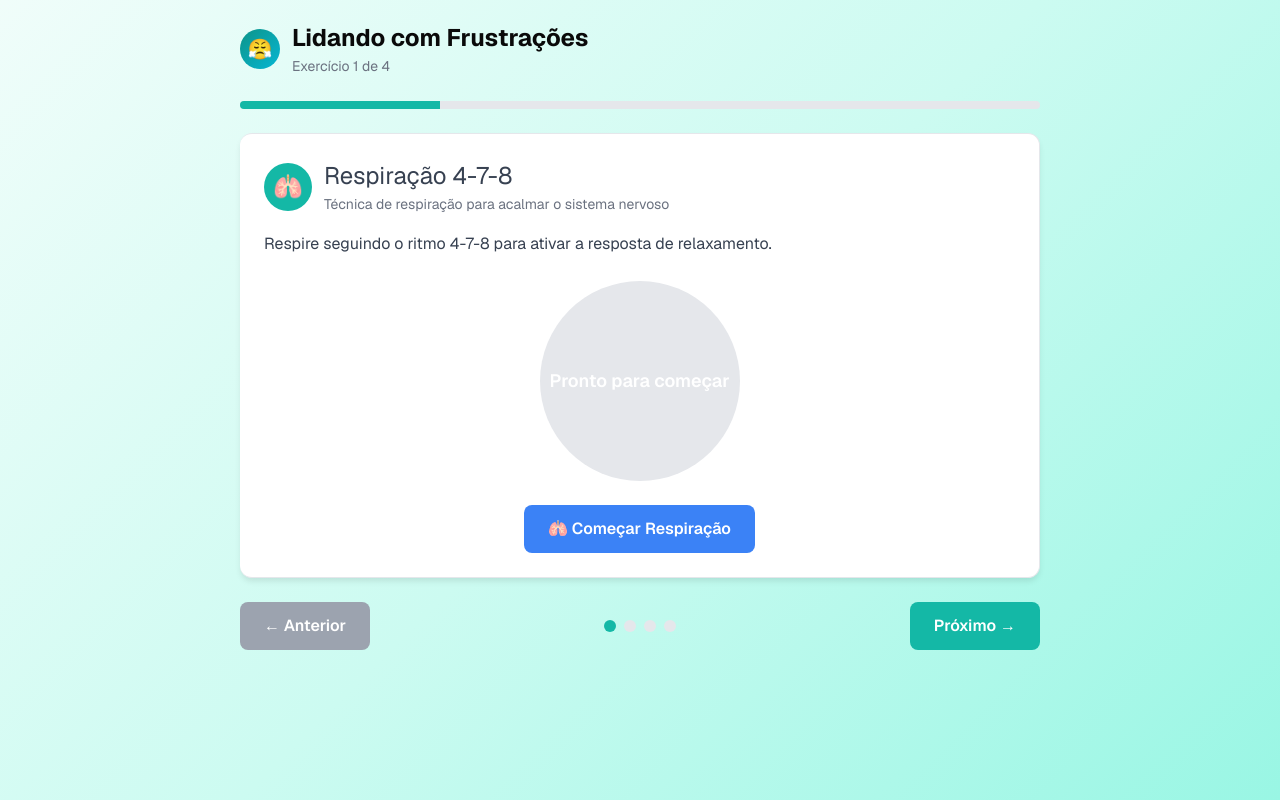
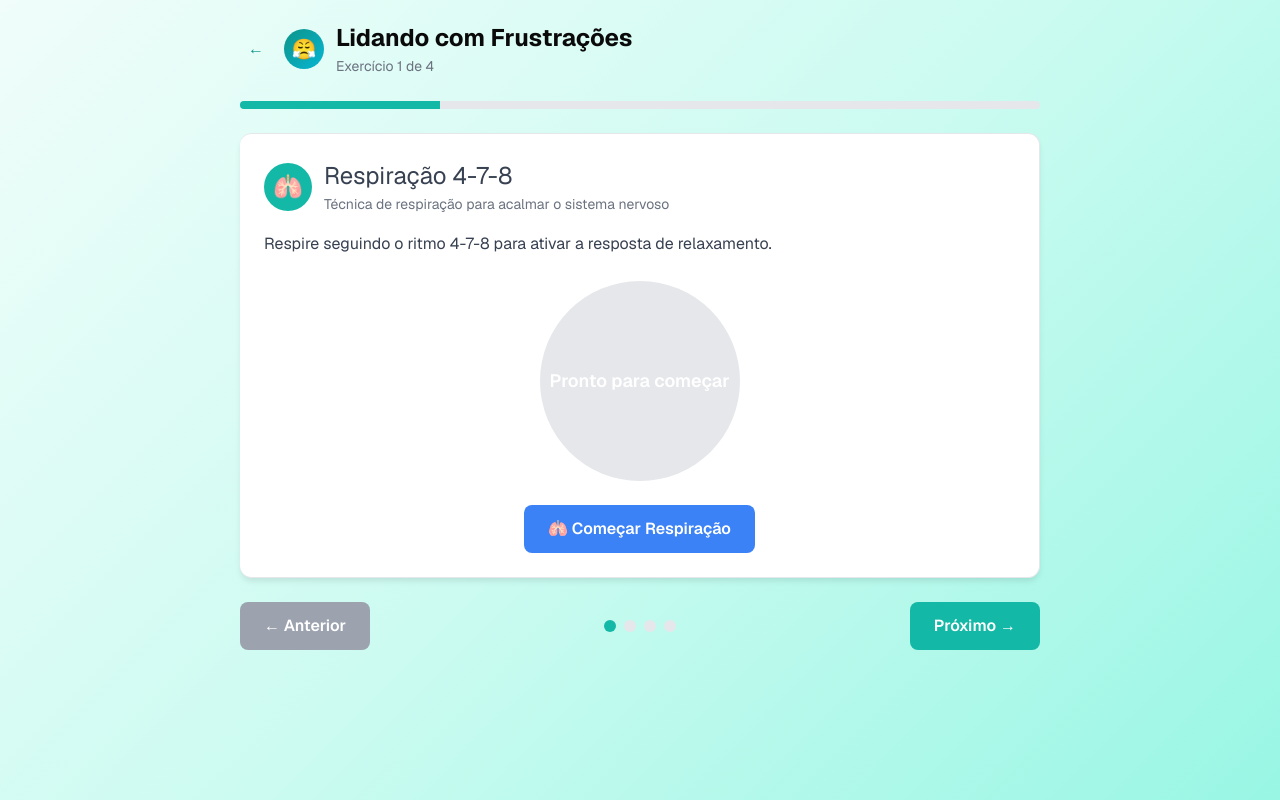
Before and after one commit to ClaudemirWork/teaplus-working, a Next.js app: page /frustration-management in a window 1280 px wide. Both pictures are taken after a click on the button "😤 Começar Treinamento". Built offline with nearby package versions, Linux system fonts and the light colour scheme.

Commit message:
Update page.tsx correção do botão voltar na gestão de frustração

```diff
--- a/app/frustration-management/page.tsx
+++ b/app/frustration-management/page.tsx
@@ -1,6 +1,7 @@
 "use client";
 
 import React, { useState, useEffect } from 'react';
+import { useRouter } from 'next/navigation'; // Importe o useRouter
 
 interface FrustrationExercise {
   id: number;
@@ -99,6 +100,7 @@ const frustratingScenarios = [
 ];
 
 export default function FrustrationManagement() {
+  const router = useRouter(); // Inicie o router
   const [currentExercise, setCurrentExercise] = useState(0);
   const [isActive, setIsActive] = useState(false);
   const [timeLeft, setTimeLeft] = useState(0);
@@ -227,13 +229,6 @@ export default function FrustrationManagement() {
     }
   };
 
-  const handleBackToTEA = () => {
-    // Verificação segura para window
-    if (typeof window !== 'undefined') {
-      window.history.back();
-    }
-  };
-
   const getBreathingInstruction = () => {
     switch (breathingPhase) {
       case 'inhale': return `Inspire... ${breathingCount + 1}/4`;
@@ -303,10 +298,10 @@ export default function FrustrationManagement() {
         padding: windowWidth <= 768 ? '16px' : '20px'
       }}>
         <div style={{ maxWidth: '1200px', margin: '0 auto' }}>
-          {/* Back Button */}
+          {/* Back Button CORRIGIDO */}
           <div style={{ marginBottom: '20px' }}>
             <button
-              onClick={handleBackToTEA}
+              onClick={() => router.push('/dashboard')}
               style={{
                 backgroundColor: 'transparent',
                 border: 'none',
@@ -325,7 +320,7 @@ export default function FrustrationManagement() {
               onMouseEnter={(e) => e.currentTarget.style.backgroundColor = 'rgba(13, 148, 136, 0.1)'}
               onMouseLeave={(e) => e.currentTarget.style.backgroundColor = 'transparent'}
             >
-              ← Voltar para TEA
+              ← Voltar
             </button>
           </div>
 
@@ -430,6 +425,29 @@ export default function FrustrationManagement() {
           gap: '16px'
         }}>
           <div style={{ display: 'flex', alignItems: 'center', gap: '12px', flex: 1, minWidth: 0 }}>
+             {/* Back Button ADICIONADO E CORRIGIDO */}
+            <button
+              onClick={() => router.push('/dashboard')}
+              style={{
+                backgroundColor: 'transparent',
+                border: 'none',
+                color: '#0d9488',
+                fontSize: windowWidth <= 768 ? '14px' : '16px',
+                fontWeight: '600',
+                cursor: 'pointer',
+                display: 'flex',
+                alignItems: 'center',
+                gap: '8px',
+                padding: '8px',
+                borderRadius: '8px',
+                transition: 'all 0.2s',
+                minHeight: '44px'
+              }}
+              onMouseEnter={(e) => e.currentTarget.style.backgroundColor = 'rgba(13, 148, 136, 0.1)'}
+              onMouseLeave={(e) => e.currentTarget.style.backgroundColor = 'transparent'}
+            >
+              ←
+            </button>
             <div style={{
               width: windowWidth <= 768 ? '32px' : '40px',
               height: windowWidth <= 768 ? '32px' : '40px',
@@ -482,7 +500,7 @@ export default function FrustrationManagement() {
             }}>
               {exercise.type === 'breathing' ? '🫁' :
                 exercise.type === 'reframing' ? '🧠' :
-                exercise.type === 'reflection' ? '🤔' : '⚡'}
+                  exercise.type === 'reflection' ? '🤔' : '⚡'}
             </div>
             <div style={{ minWidth: 0, flex: 1 }}>
               <h2 style={{
```
